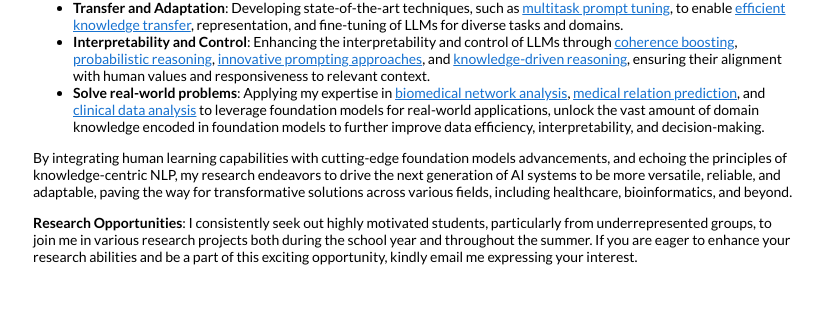
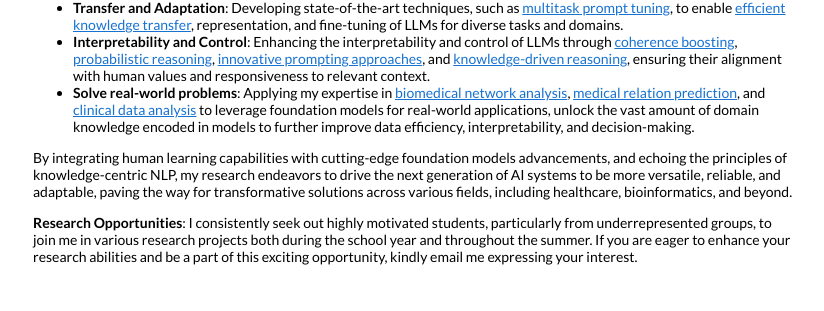
Before and after one commit to zhenwang9102/zhenwang9102.github.io, a Jekyll site: the page built from _posts/2019-06-02-venue.markdown, in a window 1280 px wide and 900 px high, scrolled down 370 px. Shown: the part 159-470 px from the top of the window, without its empty margins (227-1051 px from the left). Built offline with Jekyll 4.4.1, drawn with Linux system fonts in a browser that asks for light colours.

Commit message:
Update default.html

```diff
--- a/_layouts/default.html
+++ b/_layouts/default.html
@@ -78,7 +78,7 @@
                   <b>Interpretability and Control</b>: Enhancing the interpretability and control of LLMs through <a style="text-decoration:underline;" href="https://arxiv.org/abs/2110.08294">coherence boosting</a>, <a style="text-decoration:underline;" href="https://arxiv.org/abs/2210.01293">probabilistic reasoning</a>, <a style="text-decoration:underline;" href="https://arxiv.org/abs/2303.14310">innovative prompting approaches</a>, and <a style="text-decoration:underline;" href="https://arxiv.org/abs/2005.00889">knowledge-driven reasoning</a>, ensuring their alignment with human values and responsiveness to relevant context.
                 </li>
                 <li>
-                  <b>Solve real-world problems</b>: Applying my expertise in <a style="text-decoration:underline;" href="">biomedical network analysis</a>, <a style="text-decoration:underline;" href="https://arxiv.org/abs/2005.00889">medical relation prediction</a>, and <a style="text-decoration:underline;" href="https://arxiv.org/abs/1906.09285" >clinical data analysis</a> to leverage foundation models for real-world applications, unlock the vast amount of domain knowledge encoded in foundation models to further improve data efficiency, interpretability, and decision-making.
+                  <b>Solve real-world problems</b>: Applying my expertise in <a style="text-decoration:underline;" href="">biomedical network analysis</a>, <a style="text-decoration:underline;" href="https://arxiv.org/abs/2005.00889">medical relation prediction</a>, and <a style="text-decoration:underline;" href="https://arxiv.org/abs/1906.09285" >clinical data analysis</a> to leverage foundation models for real-world applications, unlock the vast amount of domain knowledge encoded in models to further improve data efficiency, interpretability, and decision-making.
                  </li>
 <!--                 <li>
                   <b>Knowledge Acquisition</b>: Structured information extraction from text and graphs, knowledge graph construction, knowledge distillation from large language models
```
